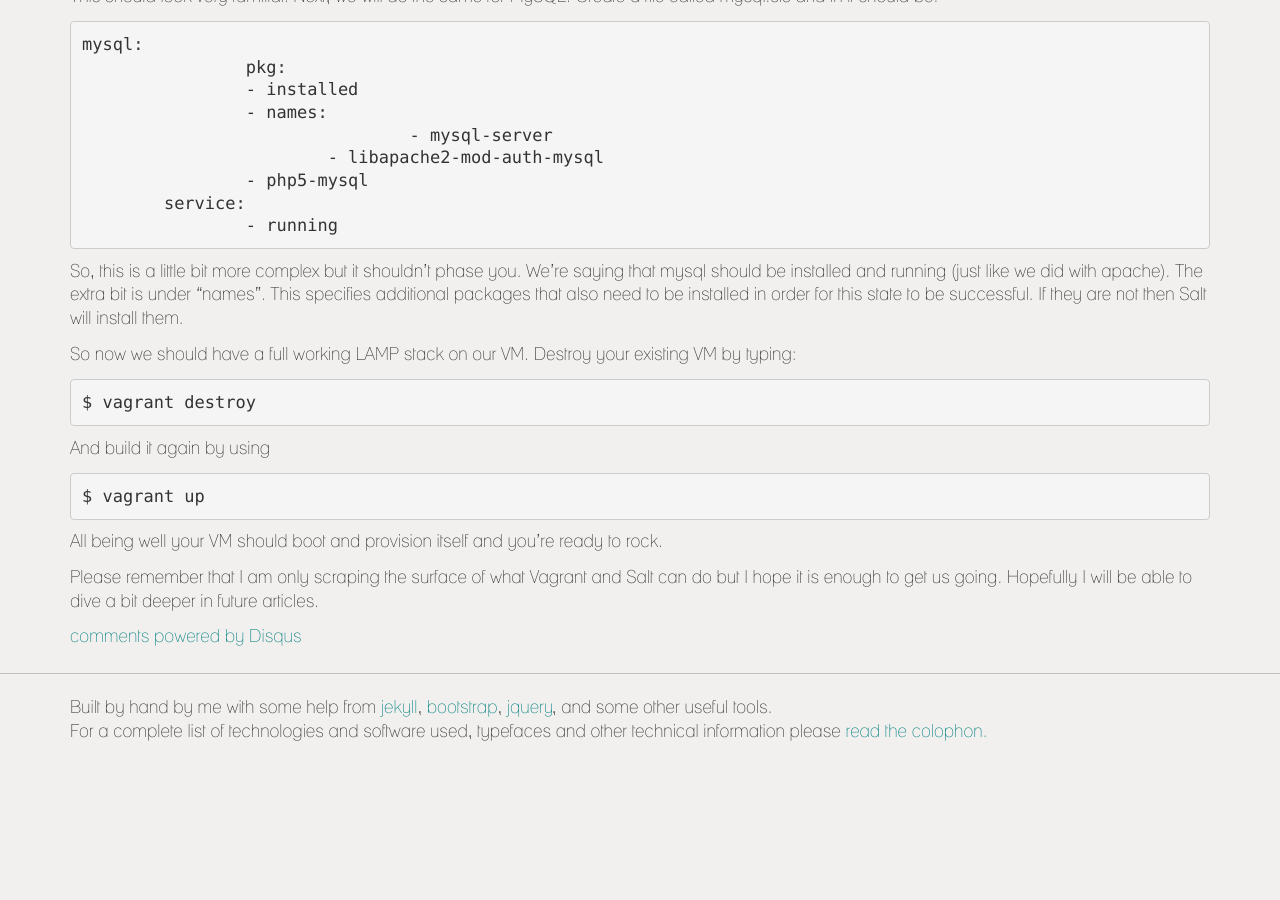
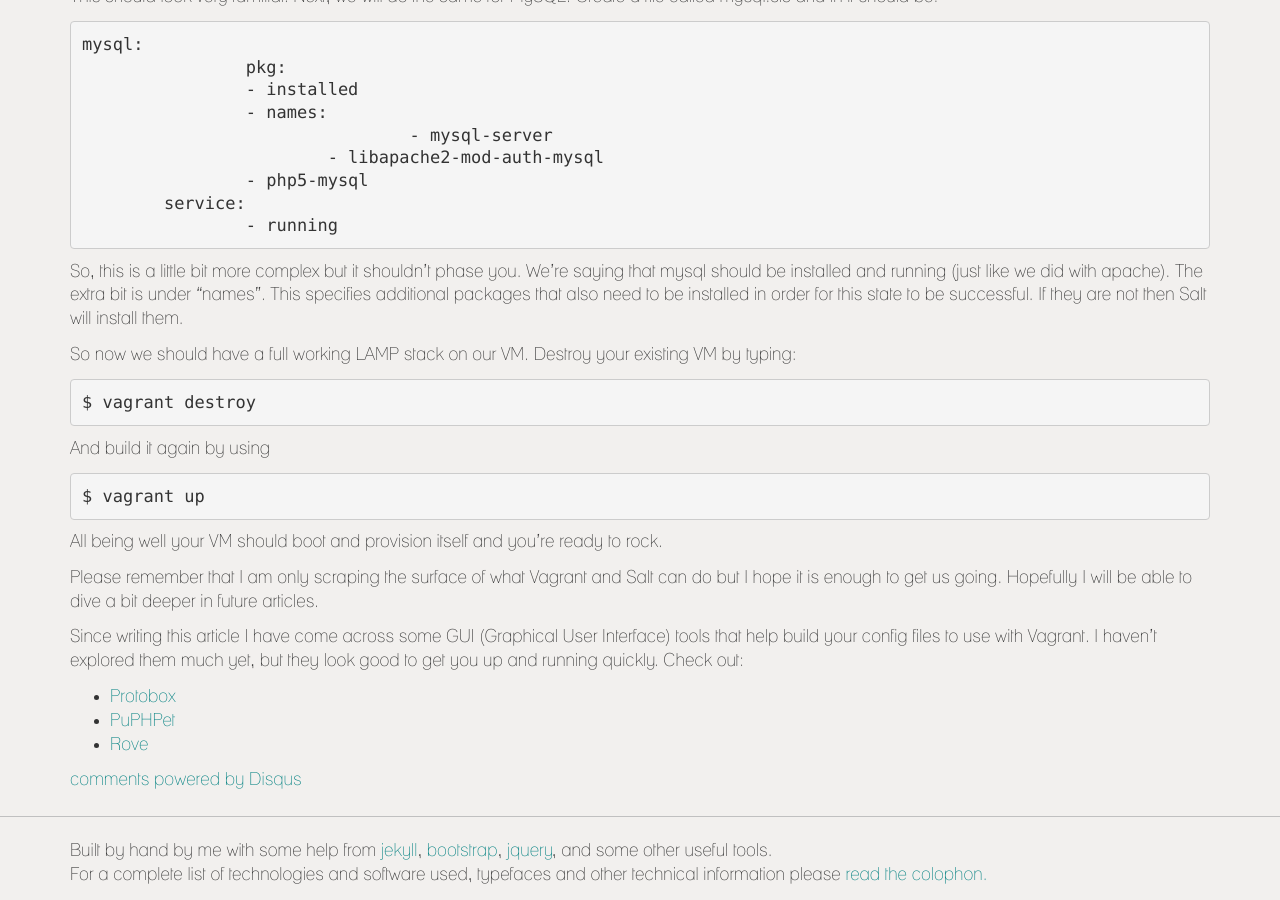
Before and after one commit to musonic/nicleb_old, a Jekyll site: the page built from _posts/2014-02-17-add-some-salt.md, in a window 1280 px wide and 900 px high, scrolled down 3033 px. Built offline with Jekyll 4.4.1, drawn with Linux system fonts in a browser that asks for light colours; comment, search, counter and statistics services are not loaded; before the commit the page ends 3790 px from its top, so only the background shows below that.

Commit message:
Tidied up and added a final paragraph about GUIs

```diff
--- a/_posts/2014-02-17-add-some-salt.md
+++ b/_posts/2014-02-17-add-some-salt.md
@@ -95,7 +95,7 @@ This sets up some port forwarding so that when we go to http://localhost:4567 in
 
 Time for another cup of tea!
 
-Ok, so we should now be able to use the same techniques to provision our VM with the other components of our LAMP stack - MySQL and PHP. Hopefully you're ahead of me now and have realised that to do this we need to create two more SLS files. We'll name them both after the packages we are going to install:
+Ok, so we should now be able to use the same techniques to provision our VM with the other components of our LAMP stack \- MySQL and PHP. Hopefully you're ahead of me now and have realised that to do this we need to create two more SLS files. We'll name them both after the packages we are going to install:
 First, PHP. Create a new file in the roots directory:
 
 	$ touch libapache2-mod-php5.sls
@@ -133,3 +133,8 @@ And build it again by using
 All being well your VM should boot and provision itself and you're ready to rock.
 
 Please remember that I am only scraping the surface of what Vagrant and Salt can do but I hope it is enough to get us going. Hopefully I will be able to dive a bit deeper in future articles.
+
+Since writing this article I have come across some GUI (Graphical User Interface) tools that help build your config files to use with Vagrant. I haven't explored them much yet, but they look good to get you up and running quickly. Check out:
+- [Protobox](http://getprotobox.com)
+- [PuPHPet](https://puphpet.com)
+- [Rove](http://rove.io)
```
